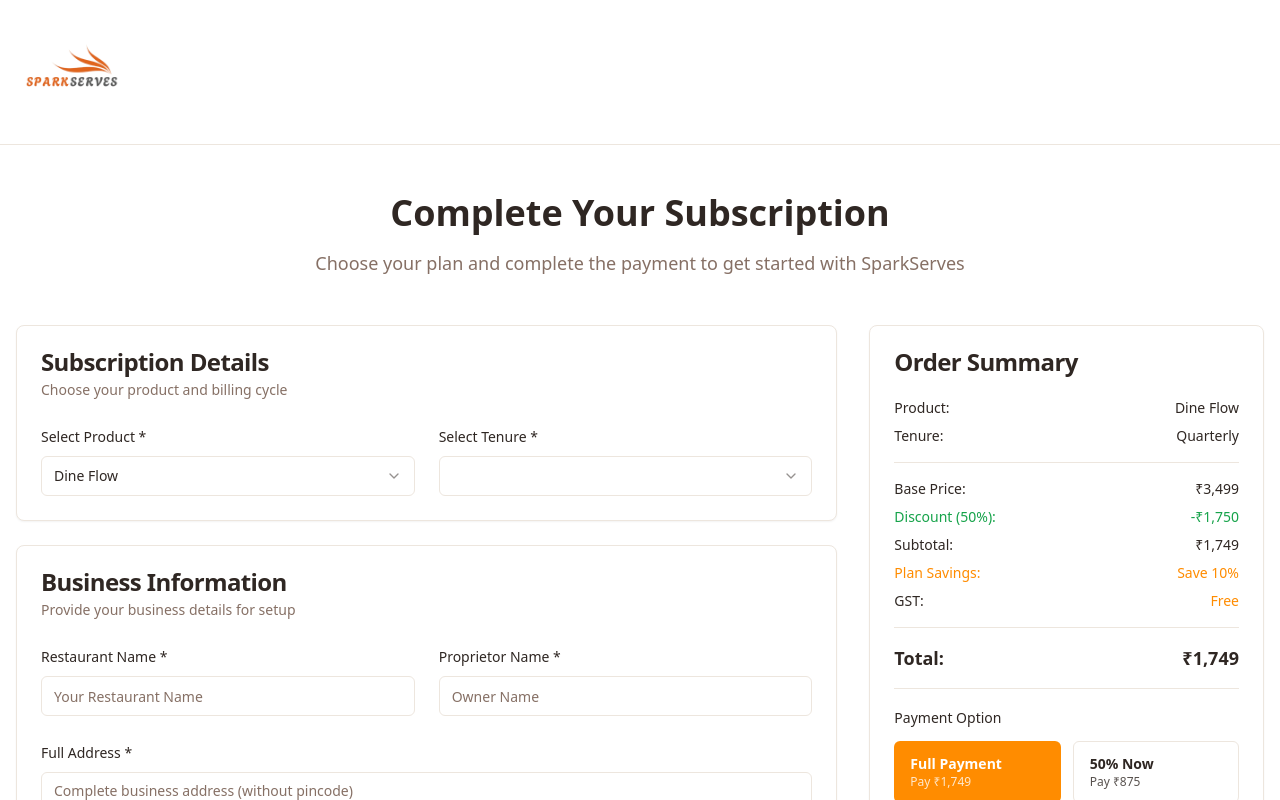
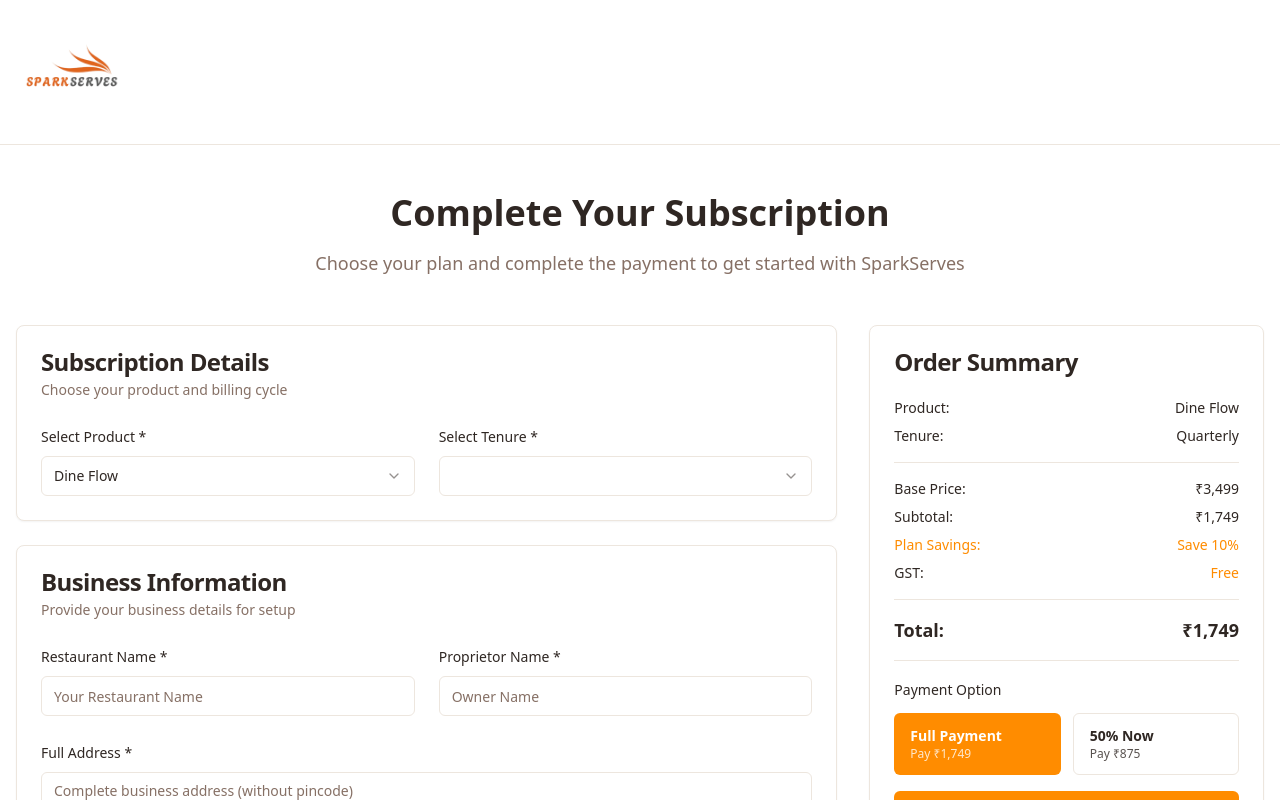
Before and after one commit to Spark-tech001/sparkserves-orange-scroll-19, a React (Vite) app: page / in a window 1280 px wide. Shown: the top 800 px of the page. Built offline with nearby package versions, Linux system fonts and the light colour scheme.

Commit message:
Remove discount from order summary

```diff
--- a/src/pages/Index.tsx
+++ b/src/pages/Index.tsx
@@ -446,10 +446,6 @@ const Index = () => {
                       <span>Base Price:</span>
                       <span>₹{totals.basePrice.toLocaleString()}</span>
                     </div>
-                    <div className="flex justify-between text-sm text-green-600">
-                      <span>Discount (50%):</span>
-                      <span>-₹{totals.discountAmount.toLocaleString()}</span>
-                    </div>
                     <div className="flex justify-between text-sm">
                       <span>Subtotal:</span>
                       <span>₹{totals.subtotal.toLocaleString()}</span>
```
